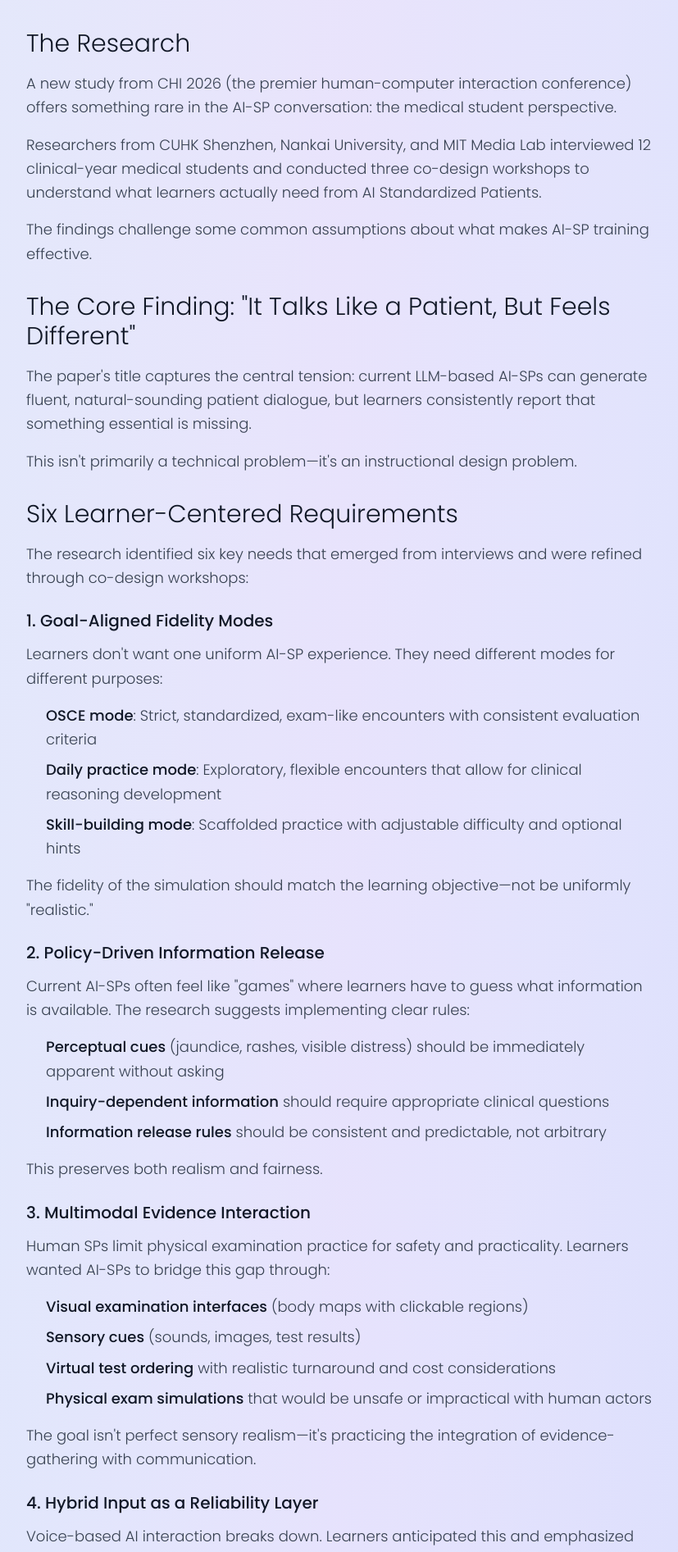
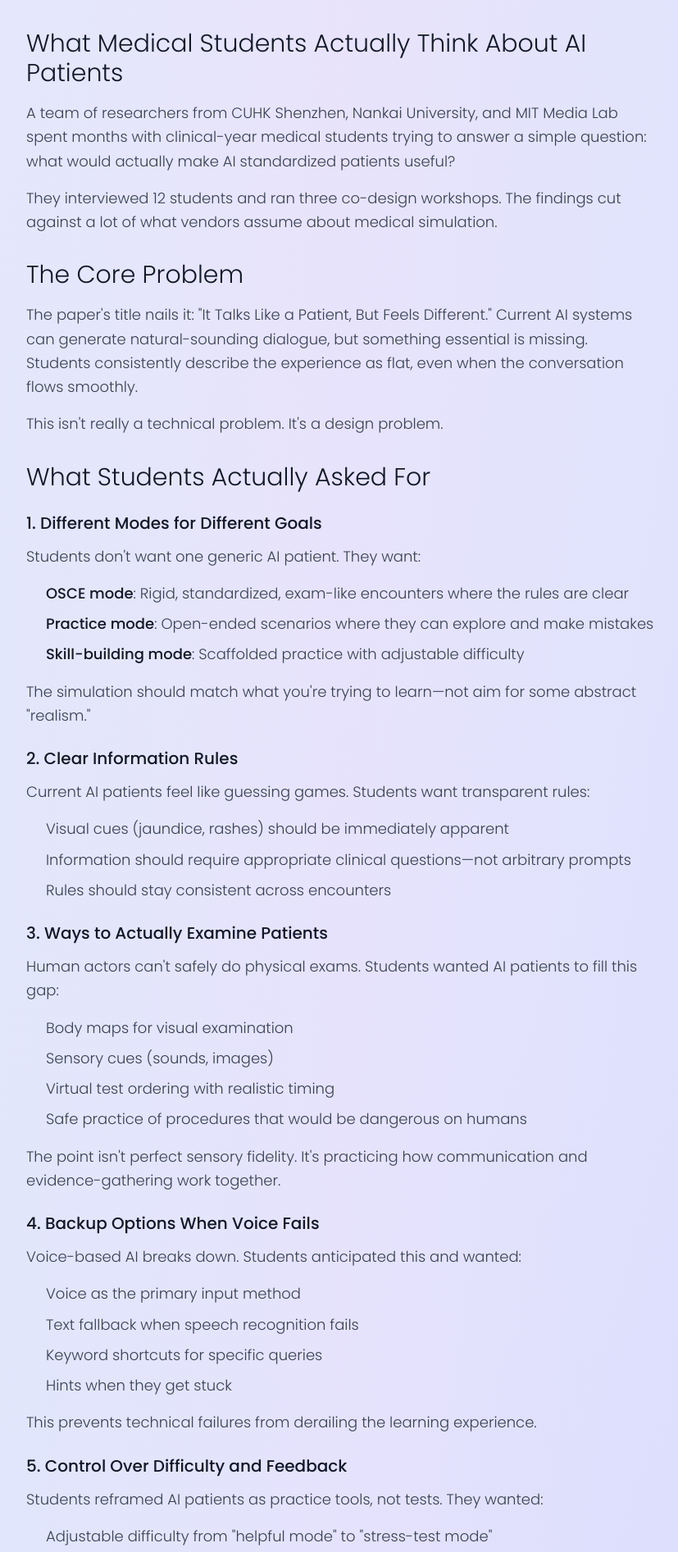
Before and after one commit to btconway/clinicalsim-website, a Next.js app: page /insights/what-learners-want-from-ai-sps in a window 1280 px wide. Shown: the part 480-2373 px from the top of the page at 82% size, without its empty margins (224-1051 px from the left). Built offline with nearby package versions, Linux system fonts and the light colour scheme.

Commit message:
Humanize blog post: What Medical Learners Want from AI-SPs

```diff
--- a/app/(marketing)/insights/what-learners-want-from-ai-sps/page.mdx
+++ b/app/(marketing)/insights/what-learners-want-from-ai-sps/page.mdx
@@ -8,137 +8,121 @@ export const metadata = {
 
 <ArticleLayout post={getPostBySlug("what-learners-want-from-ai-sps")}>
 
-## The Research
+## What Medical Students Actually Think About AI Patients
 
-A new study from CHI 2026 (the premier human-computer interaction conference) offers something rare in the AI-SP conversation: the medical student perspective.
+A team of researchers from CUHK Shenzhen, Nankai University, and MIT Media Lab spent months with clinical-year medical students trying to answer a simple question: what would actually make AI standardized patients useful?
 
-Researchers from CUHK Shenzhen, Nankai University, and MIT Media Lab interviewed 12 clinical-year medical students and conducted three co-design workshops to understand what learners actually need from AI Standardized Patients.
+They interviewed 12 students and ran three co-design workshops. The findings cut against a lot of what vendors assume about medical simulation.
 
-The findings challenge some common assumptions about what makes AI-SP training effective.
+## The Core Problem
 
-## The Core Finding: "It Talks Like a Patient, But Feels Different"
+The paper's title nails it: "It Talks Like a Patient, But Feels Different." Current AI systems can generate natural-sounding dialogue, but something essential is missing. Students consistently describe the experience as flat, even when the conversation flows smoothly.
 
-The paper's title captures the central tension: current LLM-based AI-SPs can generate fluent, natural-sounding patient dialogue, but learners consistently report that something essential is missing.
+This isn't really a technical problem. It's a design problem.
 
-This isn't primarily a technical problem—it's an instructional design problem.
+## What Students Actually Asked For
 
-## Six Learner-Centered Requirements
+### 1. Different Modes for Different Goals
 
-The research identified six key needs that emerged from interviews and were refined through co-design workshops:
+Students don't want one generic AI patient. They want:
 
-### 1. Goal-Aligned Fidelity Modes
+- **OSCE mode**: Rigid, standardized, exam-like encounters where the rules are clear
+- **Practice mode**: Open-ended scenarios where they can explore and make mistakes
+- **Skill-building mode**: Scaffolded practice with adjustable difficulty
 
-Learners don't want one uniform AI-SP experience. They need different modes for different purposes:
+The simulation should match what you're trying to learn—not aim for some abstract "realism."
 
-- **OSCE mode**: Strict, standardized, exam-like encounters with consistent evaluation criteria
-- **Daily practice mode**: Exploratory, flexible encounters that allow for clinical reasoning development
-- **Skill-building mode**: Scaffolded practice with adjustable difficulty and optional hints
+### 2. Clear Information Rules
 
-The fidelity of the simulation should match the learning objective—not be uniformly "realistic."
+Current AI patients feel like guessing games. Students want transparent rules:
 
-### 2. Policy-Driven Information Release
+- Visual cues (jaundice, rashes) should be immediately apparent
+- Information should require appropriate clinical questions—not arbitrary prompts
+- Rules should stay consistent across encounters
 
-Current AI-SPs often feel like "games" where learners have to guess what information is available. The research suggests implementing clear rules:
+### 3. Ways to Actually Examine Patients
 
-- **Perceptual cues** (jaundice, rashes, visible distress) should be immediately apparent without asking
-- **Inquiry-dependent information** should require appropriate clinical questions
-- **Information release rules** should be consistent and predictable, not arbitrary
+Human actors can't safely do physical exams. Students wanted AI patients to fill this gap:
 
-This preserves both realism and fairness.
+- Body maps for visual examination
+- Sensory cues (sounds, images)
+- Virtual test ordering with realistic timing
+- Safe practice of procedures that would be dangerous on humans
 
-### 3. Multimodal Evidence Interaction
+The point isn't perfect sensory fidelity. It's practicing how communication and evidence-gathering work together.
 
-Human SPs limit physical examination practice for safety and practicality. Learners wanted AI-SPs to bridge this gap through:
+### 4. Backup Options When Voice Fails
 
-- **Visual examination interfaces** (body maps with clickable regions)
-- **Sensory cues** (sounds, images, test results)
-- **Virtual test ordering** with realistic turnaround and cost considerations
-- **Physical exam simulations** that would be unsafe or impractical with human actors
+Voice-based AI breaks down. Students anticipated this and wanted:
 
-The goal isn't perfect sensory realism—it's practicing the integration of evidence-gathering with communication.
+- Voice as the primary input method
+- Text fallback when speech recognition fails
+- Keyword shortcuts for specific queries
+- Hints when they get stuck
 
-### 4. Hybrid Input as a Reliability Layer
+This prevents technical failures from derailing the learning experience.
 
-Voice-based AI interaction breaks down. Learners anticipated this and emphasized the need for:
+### 5. Control Over Difficulty and Feedback
 
-- **Voice-first interaction** for natural conversation
-- **Text input fallback** when voice recognition fails
-- **Keyword triggers** for specific clinical queries
-- **Responsive hints** when learners get stuck
+Students reframed AI patients as practice tools, not tests. They wanted:
 
-This reduces anxiety and prevents breakdowns from derailing the learning experience.
+- Adjustable difficulty from "helpful mode" to "stress-test mode"
+- Light feedback during encounters (trust indicators, facial expressions)
+- Structured review after sessions that connects errors to clinical reasoning
+- Links from mistakes to textbook references
 
-### 5. Learner-Controlled Scaffolding and Dual-Loop Feedback
+### 6. Variable Patient Personalities
 
-Participants reframed AI-SPs as tools for **deliberate practice**, not assessment. Key requirements:
+Real patients differ wildly. Students wanted to practice with:
 
-- **Adjustable difficulty**: From "friendly mode" with prompts to "stress-test mode" for exam prep
-- **In-action cues**: Lightweight feedback during the encounter (trust indicators, facial expressions)
-- **Post-session debrief**: Structured review connecting errors to clinical reasoning
-- **Knowledge linking**: Connecting mistakes to textbook references and clinical guidelines
+- Selectable personas (elderly, pediatric, anxious)
+- Variable emotional responses (crying, frustration, relief)
+- Different cultural backgrounds and health beliefs
+- Replayable scenarios with the same case but different patient types
 
-### 6. Controllable Affective Variability
+This makes affect a training variable you can control, not just a realism feature.
 
-Real patients have different personalities, emotional states, and backgrounds. Learners wanted:
+## The Real Insight
 
-- **Selectable patient personas**: Elderly patients, pediatric patients, anxious patients, etc.
-- **Emotional response variability**: Crying, frustration, confusion, relief
-- **Cultural and social context**: Different backgrounds and health beliefs
-- **Replayable scenarios**: Practice the same clinical case with different patient personalities
+Students don't judge AI patients by how natural the conversation sounds. They judge by whether the system helps them learn.
 
-This treats affect as a **controllable training variable**, not just a realism feature.
+Natural conversation doesn't equal educational value.
 
-## The Shift: From Conversational Realism to Instructional Usability
+What actually matters:
+- Can I tell what mode I'm in and what's expected?
+- Can I adjust the difficulty?
+- Do I understand how I'm doing?
+- Does the feedback help me improve?
 
-The most important insight from this research: learners don't judge AI-SP quality by how natural the conversation sounds. They judge it by whether the system supports their learning goals.
+## Where AI Patients Fit
 
-**Conversational realism ≠ educational value.**
+The researchers position AI patients as complements to human actors, not replacements:
 
-What matters more:
-- **Transparency**: Is it clear what mode I'm in and what's expected?
-- **Controllability**: Can I adjust difficulty and scaffolding?
-- **Observability**: Do I understand how I'm performing during and after?
-- **Learnability**: Does feedback help me improve?
+**Human SPs handle:** high-stakes assessment, embodied presence, nuanced social interaction, expert feedback
 
-## Positioning AI-SPs in the Training Ecology
+**AI patients handle:** unlimited repetition, configurable difficulty, structured feedback, on-demand availability
 
-The researchers emphasize that AI-SPs should complement—not replace—human standardized patients:
+Each tool does what it's best at.
 
-| Human SPs | AI-SPs |
-|-----------|--------|
-| High-stakes assessment | Deliberate practice between sessions |
-| Embodied social presence | Unlimited repetition |
-| Nuanced relational interaction | Configurable difficulty |
-| Expert feedback | Structured, consistent feedback |
-| Logistically constrained | On-demand, scalable |
+## What This Means for Us
 
-This layered approach uses each modality for what it does best.
+This research validates some choices we made with ClinicalSim.ai:
 
-## Implications for ClinicalSim.ai
+- Voice-first with text backup matches what students wanted
+- Structured scenarios with clear objectives align with their needs
+- Immediate feedback addresses the gap they identified
+- On-demand availability fills the gap between limited human SP sessions
 
-This research validates several key design decisions in our platform:
+It also points to what's next: explicit difficulty modes, more patient personas, and stronger post-session debriefs.
 
-✅ **Voice-first with text fallback** — Matches the hybrid input requirement
-✅ **Structured scenarios with clear objectives** — Aligns with goal-aligned fidelity
-✅ **Immediate performance feedback** — Addresses the dual-loop feedback need
-✅ **On-demand availability** — Enables deliberate practice between limited SP sessions
+## The Reality
 
-And it points to future enhancements:
+Medical students aren't looking for AI patients that perfectly replicate humans. They want reliable, transparent, controllable tools that let them practice high-stakes conversations without the logistical headaches.
 
-🔄 **Adjustable difficulty modes** — Explicit OSCE vs. practice modes
-🔄 **Expanded affective variability** — More patient personas and emotional states
-🔄 **Enhanced post-session debrief** — Stronger knowledge linking and reasoning reconstruction
-
-## The Bottom Line
-
-Medical learners aren't looking for AI-SPs that perfectly replicate human patients. They're looking for reliable, transparent, controllable tools that support deliberate practice of high-stakes communication skills.
-
-The "empathy gap" isn't a reason to abandon AI-SPs. It's a design challenge to solve through instructional usability—not just conversational fluency.
+The "empathy gap" isn't a reason to give up on AI patients. It's a design challenge: build for instructional usability, not just conversational fluency.
 
 ---
 
-*This post summarizes research from: Gao, Z., Zhu, G., Luo, H., Pan, D., Tang, H., Zhang, B., Pei, J., Li, J., & Wang, B. (2026). "It Talks Like a Patient, But Feels Different": Co-Designing AI Standardized Patients with Medical Learners. CHI 2026, Barcelona, Spain.*
-
-**Ready to experience AI-powered communication training designed for medical learners?** [Contact us](/contact) to schedule a demonstration.
+*Based on: Gao, Z., et al. (2026). "It Talks Like a Patient, But Feels Different": Co-Designing AI Standardized Patients with Medical Learners. CHI 2026, Barcelona, Spain.*
 
 </ArticleLayout>
```
